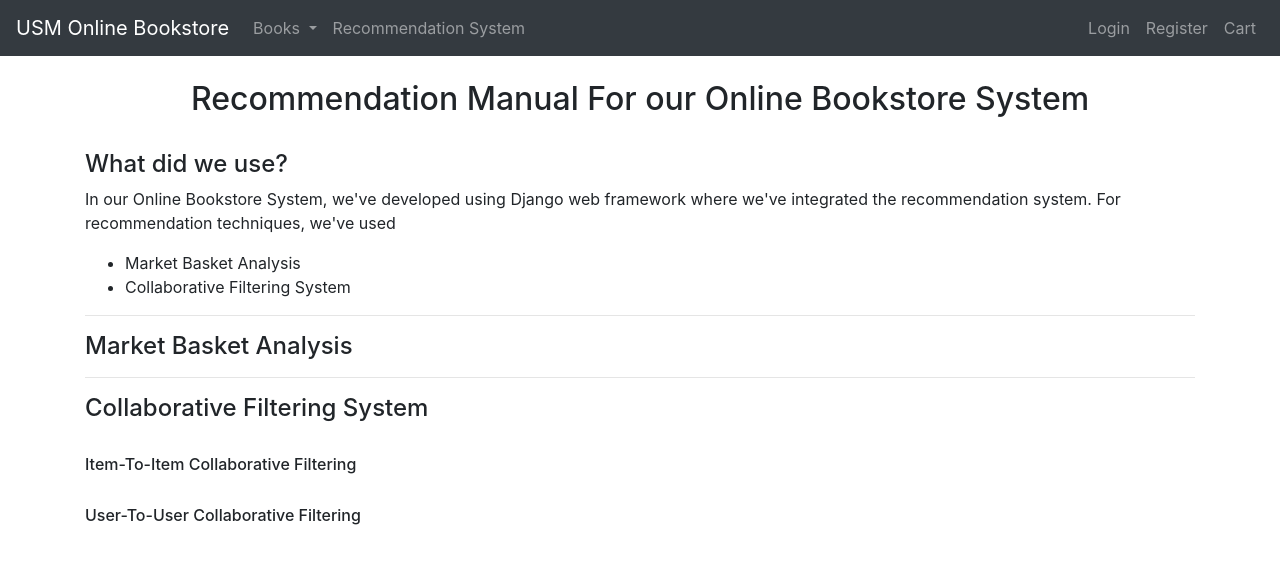
After one commit to chuuhtetnaing/book_store, a Django app: page /account/guide in a window 1280 px wide. The commit adds this page. Shown: the top 564 px of the page. Run offline with Django 3.2, Linux system fonts and the light colour scheme; data comes from the database, SQL or seed files in the repository; both versions use the stored data as it was after the commit; parts of the project's set-up code (start-up, migrations or seed data) failed here and were passed over; some libraries are stand-ins or nearby versions.

Commit message:
added all the recommendation system but still need to add manual

```diff
--- a/account/templates/account/base.html
+++ b/account/templates/account/base.html
@@ -52,7 +52,7 @@
             </div>
           </li>
           <li class="nav-item">
-            <a class="nav-link" href="#">Recommendation System</a>
+            <a class="nav-link" href="{% url 'account:guide' %}">Recommendation System</a>
           </li>
 
           {% if "/account/home" == request.path %}
@@ -92,6 +92,9 @@
           <li class="nav-item">
             <a class="nav-link" href="{% url 'account:edit_profile' %}">Edit Profile</a>
           </li>
+          <li class="nav-item">
+            <a class="nav-link" href="{% url 'account:purchase_history' %}">Purchase History</a>
+          </li>
           {% endif %}
           {% if '/store/view_cart' == request.path %}
             <li class="nav-item active">
--- /dev/null
+++ b/account/templates/account/guide.html
@@ -0,0 +1,25 @@
+{% extends 'account/base.html' %}
+
+{% block content %}
+<h2 class="text-center">Recommendation Manual For our Online Bookstore System</h2>
+<br>
+<h4>What did we use?</h4>
+<p>In our Online Bookstore System, we've developed using Django web framework where we've integrated the recommendation system. For recommendation techniques, we've used</p>
+<ul>
+    <li>Market Basket Analysis</li>
+    <li>Collaborative Filtering System</li>
+</ul>
+
+<hr>
+<h4>Market Basket Analysis</h4>
+
+<hr>
+<h4>Collaborative Filtering System</h4>
+
+<br>
+<h6>Item-To-Item Collaborative Filtering</h6>
+
+<br>
+<h6>User-To-User Collaborative Filtering</h6>
+
+{% endblock %}
--- a/account/templates/account/home.html
+++ b/account/templates/account/home.html
@@ -1,7 +1,7 @@
 {% extends 'account/base.html' %}
 
 {% block content %}
-<h1 class="text-center">Hello {{ user.username }}!</h1>
+<h1 class="text-center">Hello {{ user.first_name }} {{ user.last_name }}!</h1>
 
 {% if user.is_authenticated %}
 
--- a/account/urls.py
+++ b/account/urls.py
@@ -8,5 +8,7 @@ urlpatterns = [
     path("logout", views.logout_user, name="logout"),
     path("register", views.register_user, name="register"),
     path("edit_profile", views.edit_profile, name="edit_profile"),
+    path("purchase_history", views.purchase_history, name="purchase_history"),
+    path("guide", views.guide, name="guide"),
     path("change_password", views.change_password, name="change_password"),
 ]
--- a/account/views.py
+++ b/account/views.py
@@ -3,6 +3,28 @@ from django.contrib.auth import authenticate, login, logout, update_session_auth
 from django.contrib.auth.forms import UserCreationForm, UserChangeForm, PasswordChangeForm
 from django.contrib import messages
 from .forms import SignUpForm, EditProfileForm, ChangeUserPasswordForm
+from store.models import Book
+from django.conf import settings
+from surprise import dump
+import os
+
+_, cf_user_to_user = dump.load(os.path.join(settings.BASE_DIR, 'cf_user_to_user.sav'))
+
+user_ac5 = [22465085,
+ 18775169,
+ 11543195,
+ 11275,
+ 15751404,
+ 2570856,
+ 14817,
+ 13055592,
+ 13603717,
+ 39242,
+ 88071,
+ 51964,
+ 13453029]
+
+user_7b2 = [2981076, 29056083, 3876]
 
 # Create your views here.
 
@@ -59,6 +81,30 @@ def edit_profile(request):
     context = {'form': form}
     return render(request, 'account/edit_profile.html', context)
 
+def purchase_history(request):
+    history = list()
+    recommendation = list()
+    if (request.user.is_authenticated) and (request.user.username == 'ac5b887c1d04bbfe9bbc8ce4b8f968be'):
+        for id in user_ac5:
+            history.append(Book.objects.get(book_id=id))
+        for id in [predicted[0] for predicted in cf_user_to_user[request.user.username]]:
+            recommendation.append(Book.objects.get(book_id=id))
+    elif (request.user.is_authenticated) and (request.user.username == '7b2a80e516033af7b8f1a11d29067f4e'):
+        for id in user_7b2:
+            history.append(Book.objects.get(book_id=id))
+        for id in [predicted[0] for predicted in cf_user_to_user[request.user.username]]:
+            recommendation.append(Book.objects.get(book_id=id))
+    else:
+        history = None
+
+
+    context = {'purchase_history': history, 'user_to_user_recommendation_books': recommendation}
+    return render(request, 'account/purchase_history.html', context)
+
+def guide(request):
+    context = {}
+    return render(request, 'account/guide.html', context)
+
 def change_password(request):
     if request.method == 'POST':
         form = ChangeUserPasswordForm(data=request.POST, user=request.user)
```
Also changed, not shown: account/templates/account/purchase_history.html (added, +49 -0 lines), db.sqlite3, 1 other file.
